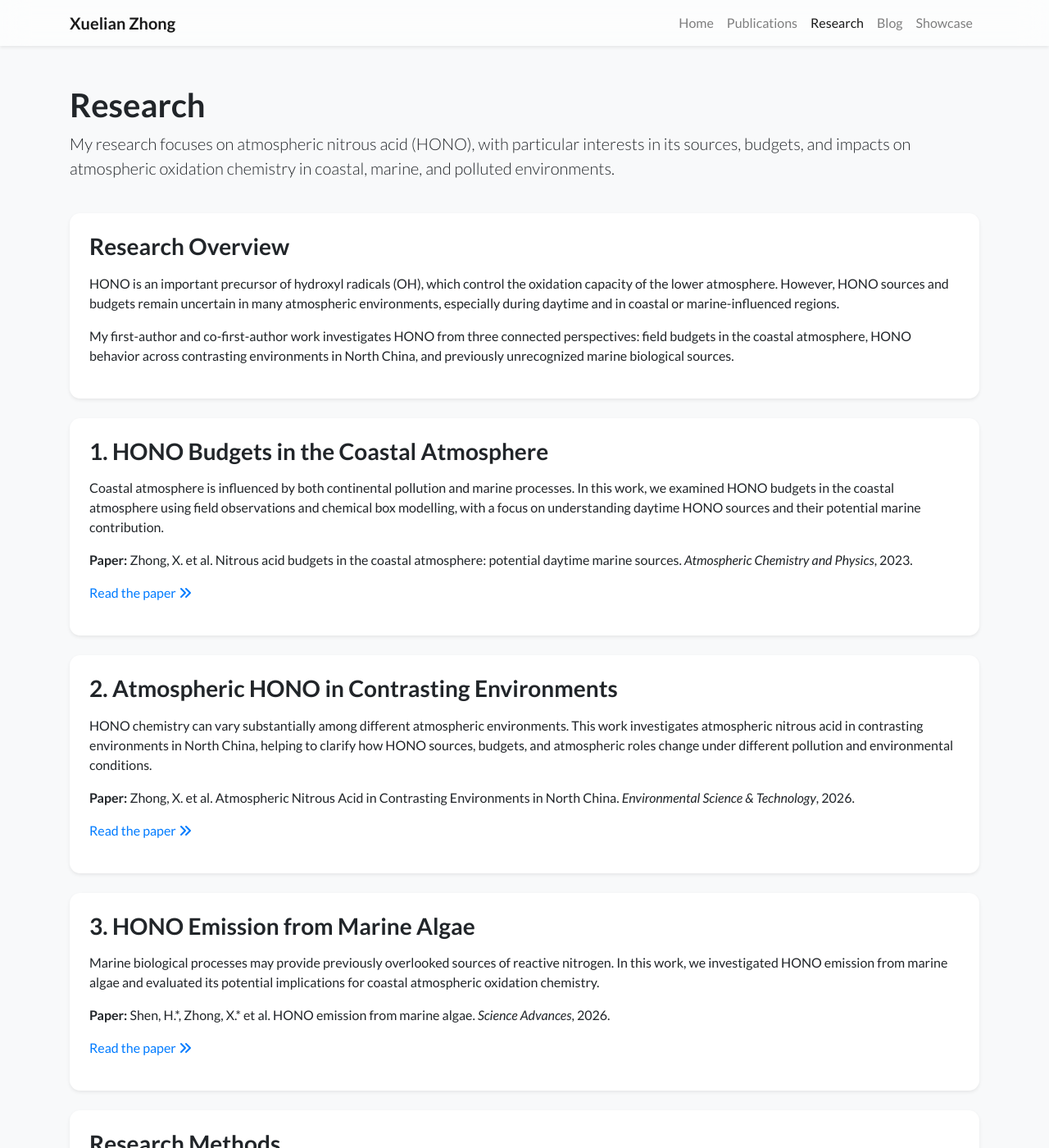
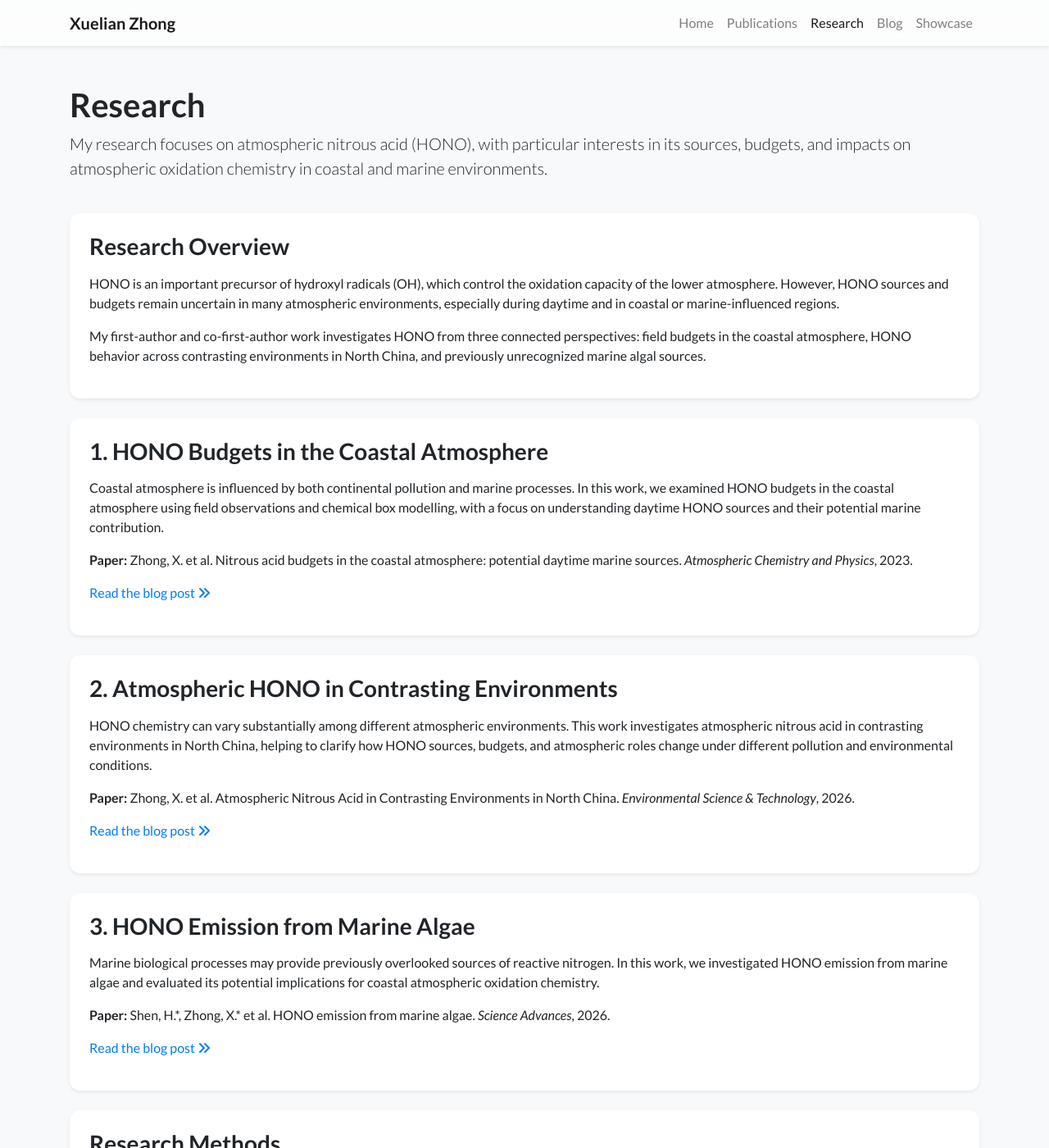
Before and after one commit to zhongdom0619/xuelian, a Jekyll site: the page built from research.html, in a window 1280 px wide and 1400 px high. Shown: the whole window at 82% size. Built offline with Jekyll 4.4.1, drawn with Linux system fonts in a browser that asks for light colours; nearby versions of some CDN libraries; a style sheet for code colours, icons or effects is not loaded.

Commit message:
Update research.html

```diff
--- a/research.html
+++ b/research.html
@@ -9,8 +9,7 @@ navbar_title: Research
     <h1 class="pt-4">Research</h1>
     <p class="lead">
       My research focuses on atmospheric nitrous acid (HONO), with particular interests in its
-      sources, budgets, and impacts on atmospheric oxidation chemistry in coastal, marine, and
-      polluted environments.
+      sources, budgets, and impacts on atmospheric oxidation chemistry in coastal and marine environments.
     </p>
   </div>
 </div>
@@ -25,7 +24,7 @@ navbar_title: Research
   <p>
     My first-author and co-first-author work investigates HONO from three connected perspectives:
     field budgets in the coastal atmosphere, HONO behavior across contrasting environments in North
-    China, and previously unrecognized marine biological sources.
+    China, and previously unrecognized marine algal sources.
   </p>
 </div>
 
@@ -42,8 +41,8 @@ navbar_title: Research
     potential daytime marine sources. <em>Atmospheric Chemistry and Physics</em>, 2023.
   </p>
   <p>
-    <a href="https://doi.org/10.5194/acp-23-14761-2023" target="_blank">
-      Read the paper <i class="fas fa-angle-double-right"></i>
+    <a href="{{ '/blog/2023/12/01/hono-budgets-coastal-atmosphere' | relative_url }}">
+      Read the blog post <i class="fas fa-angle-double-right"></i>
     </a>
   </p>
 </div>
@@ -61,8 +60,8 @@ navbar_title: Research
     in North China. <em>Environmental Science &amp; Technology</em>, 2026.
   </p>
   <p>
-    <a href="https://doi.org/10.1021/acs.est.6c01752" target="_blank">
-      Read the paper <i class="fas fa-angle-double-right"></i>
+    <a href="{{ '/blog/2026/03/30/atmospheric-hono-north-china' | relative_url }}">
+      Read the blog post <i class="fas fa-angle-double-right"></i>
     </a>
   </p>
 </div>
@@ -79,8 +78,8 @@ navbar_title: Research
     <em>Science Advances</em>, 2026.
   </p>
   <p>
-    <a href="https://doi.org/10.1126/sciadv.aeb8486" target="_blank">
-      Read the paper <i class="fas fa-angle-double-right"></i>
+    <a href="{{ '/blog/2026/05/06/hono-emission-marine-algae' | relative_url }}">
+      Read the blog post <i class="fas fa-angle-double-right"></i>
     </a>
   </p>
 </div>
```
